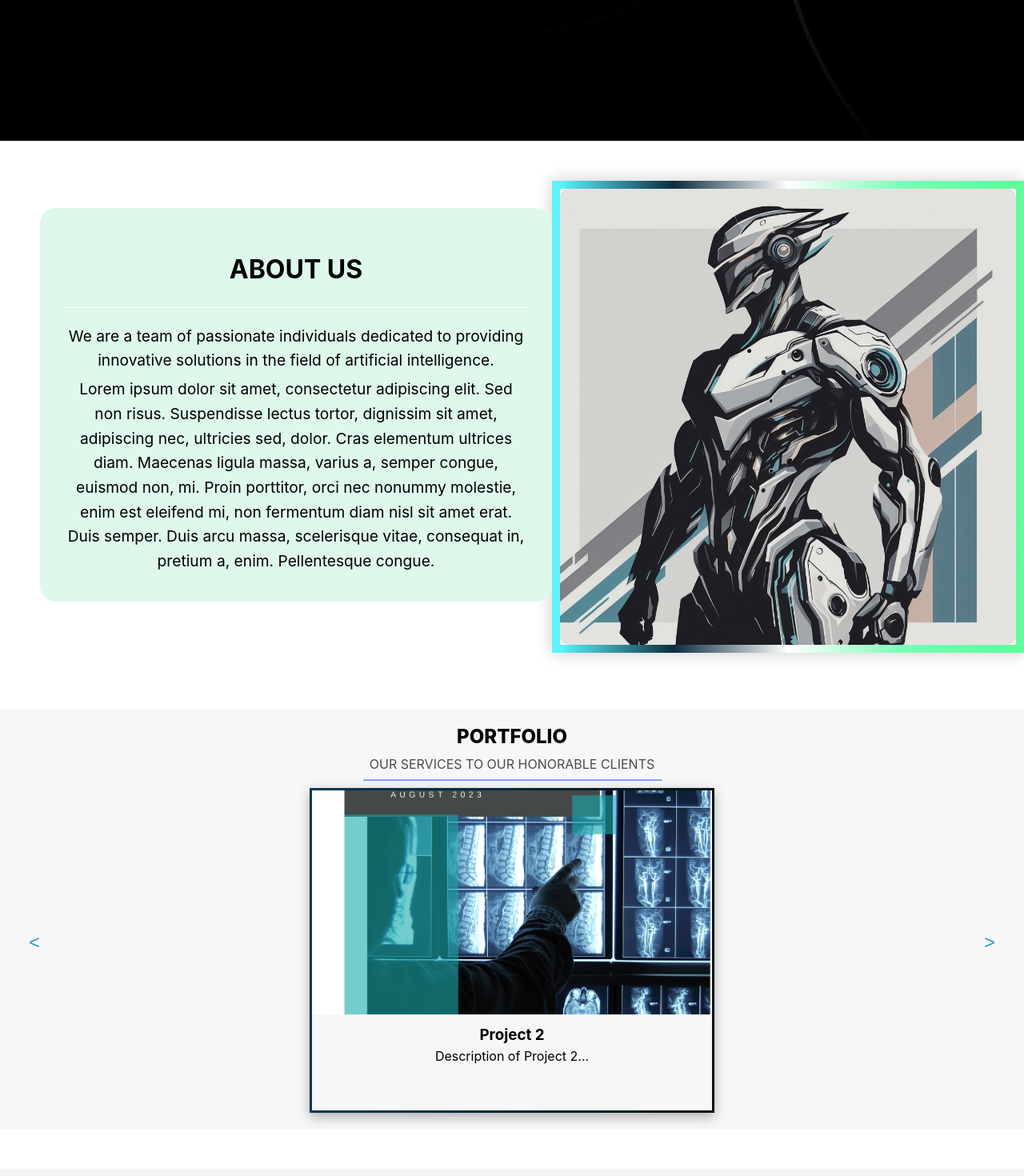
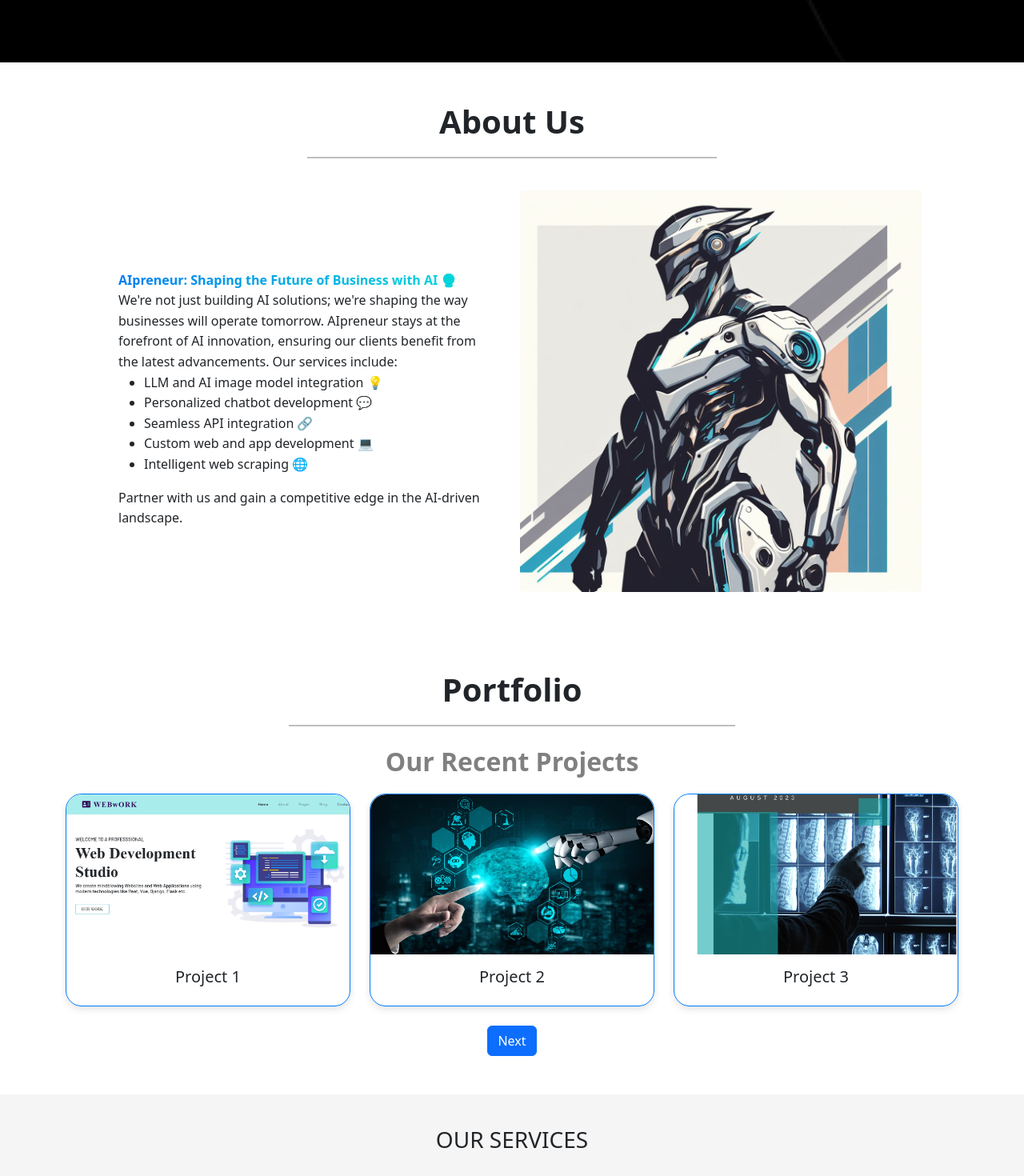
Before and after one commit to 1122coder/AIpreneur-LandingPage, a React (Create React App) app: page / in a window 1280 px wide. Shown: the part 780-2250 px from the top of the page at 80% size. Built offline with nearby package versions, Linux system fonts and the light colour scheme.

Commit message:
Portfolio section designed and developed

```diff
--- /dev/null
+++ b/postcss.config.js
@@ -0,0 +1,6 @@
+module.exports = {
+  plugins: {
+    tailwindcss: {},
+    autoprefixer: {},
+  },
+}
--- a/src/Pages/About-Us.jsx
+++ b/src/Pages/About-Us.jsx
@@ -1,5 +1,4 @@
 // AboutUs.jsx
-
 import React from 'react';
 import '../Style/AboutUs.css';
 import backgroundImage from '../Assets/comp.jpg';
@@ -8,27 +7,31 @@ import { Element } from 'react-scroll';
 const AboutUs = () => {
   return (
     <Element name="about-us" className="about-us-container">
+      <div className="about-us-title-container">
+        <h1 className="about-us-title">About Us</h1>
+        <hr className="about-us-title-line" />
+      </div>
+      <div className="content-container">
         <div className="text">
           <div className="text-container" id="about-us-text">
-          <h2 className="about-us-heading">About Us</h2>
-          <hr className="about-us-line" />
+            <p className='gradient-heading'>AIpreneur: Shaping the Future of Business with AI 🔮</p>
             <p>
-            We are a team of passionate individuals dedicated to providing innovative solutions in the field of
-            artificial intelligence.
-          </p>
-          <p>
-            Lorem ipsum dolor sit amet, consectetur adipiscing elit. Sed non risus. Suspendisse lectus tortor, dignissim
-            sit amet, adipiscing nec, ultricies sed, dolor. Cras elementum ultrices diam. Maecenas ligula massa, varius a,
-            semper congue, euismod non, mi. Proin porttitor, orci nec nonummy molestie, enim est eleifend mi, non
-            fermentum diam nisl sit amet erat. Duis semper. Duis arcu massa, scelerisque vitae, consequat in, pretium a,
-            enim. Pellentesque congue.
+              We're not just building AI solutions; we're shaping the way businesses will operate tomorrow. AIpreneur stays at the forefront of AI innovation, ensuring our clients benefit from the latest advancements. Our services include:
+              <ul>
+                <li>LLM and AI image model integration 💡</li>
+                <li>Personalized chatbot development 💬</li>
+                <li>Seamless API integration 🔗</li>
+                <li>Custom web and app development 💻</li>
+                <li>Intelligent web scraping 🌐</li>
+              </ul>
+              Partner with us and gain a competitive edge in the AI-driven landscape.
             </p>
           </div>
         </div>
         <div className="image">
           <div className="image-content">
-          {/* Your image here */}
             <img src={backgroundImage} alt="Your Image" />
+          </div>
         </div>
       </div>
     </Element>
--- a/src/Pages/Portfolio.jsx
+++ b/src/Pages/Portfolio.jsx
@@ -1,69 +1,89 @@
-import React, { useState, useEffect } from 'react';
-import '../Style/Portfolio.css'; // Import the CSS file
-
+import React, { useState } from 'react';
+import { Container, Row, Col, Card, Button } from 'react-bootstrap';
+// Make sure to import the Bootstrap CSS in your index.js or App.js
+// import 'bootstrap/dist/css/bootstrap.min.css';
 import Img1 from '../Assets/web.png';
 import Img2 from '../Assets/R.jpg';
 import Img3 from '../Assets/Fb.jpg';
-const Card = () => {
-  const [currentCard, setCurrentCard] = useState(0);
-  const [cards] = useState([
-    {
-      id: 1,
-      title: 'Project 1',
-      description: 'Description of Project 1...',
-      image: Img1, // Replace with your image URL
-    },
-    {
-      id: 2,
-      title: 'Project 2',
-      description: 'Description of Project 2...',
-      image: Img2, // Replace with your image URL
-    },
-    {
-      id: 3,
-      title: 'Project 2',
-      description: 'Description of Project 2...',
-      image: Img3, // Replace with your image URL
-    },
-    // Add more cards as needed...
-  ]);
+const projects = [
+  { id: 1, title: 'Project 1', description: 'Description of Project 1...', image: Img1 },
+  { id: 2, title: 'Project 2', description: 'Description of Project 2...', image: Img2 },
+  { id: 3, title: 'Project 3', description: 'Description of Project 3...', image: Img3 },
+  { id: 4, title: 'Project 4', description: 'Description of Project 4...', image: "" },
+];
 
-  useEffect(() => {
-    const interval = setInterval(() => {
-      setCurrentCard((prevCard) => (prevCard === cards.length - 1 ? 0 : prevCard + 1));
-    }, 3000);
+const Portfolio = () => {
+  const [currentIndex, setCurrentIndex] = useState(0);
 
-    return () => clearInterval(interval);
-  }, [cards.length]);
-
-  const prevCard = () => {
-    setCurrentCard((prevCard) => (prevCard === 0 ? cards.length - 1 : prevCard - 1));
+  const titleStyle = {
+    fontSize: '2.5rem', // Adjust the size as needed
+    fontWeight: 'bold',
+    margin: '0'
   };
 
-  const nextCard = () => {
-    setCurrentCard((prevCard) => (prevCard === cards.length - 1 ? 0 : prevCard + 1));
+  const lineStyle = {
+    width: '50%', // Adjust the width as needed
+    border: '0',
+    borderBottom: '2px solid black',
+    margin: '20px auto', // Center the line
   };
 
+  const subTitleStyle = {
+    fontSize: '2rem', // Adjust the size as needed for the subtitle
+    fontWeight: 'bold',
+    color: 'gray', // Adjust the color as needed
+    marginTop: '0.5rem', // Space between the line and subtitle
+  };
+
+  const nextCards = () => {
+    setCurrentIndex((prevIndex) => (prevIndex + 3) % projects.length);
+  };
+
+  const cardStyle = {
+    borderRadius: '20px', // Adjust this value to match the border-radius in your design
+    boxShadow: '0 4px 8px rgba(0, 0, 0, 0.1)', // This adds a subtle shadow effect
+    borderColor: '#007bff', // This should be the color of the border you want
+  };
+
+  const imgStyle = {
+    height: '200px', // Adjust according to your design
+    objectFit: 'cover',
+    borderTopLeftRadius: '20px', // Match this with the card border radius
+    borderTopRightRadius: '20px', // Match this with the card border radius
+  };
+
+
   return (
-    <div className="card-container">
-      <div className="portfolio-heading">Portfolio</div>
-      <div className="services-text">
-        Our services to our Honorable clients
-        <hr className="horizontal-line" />
-      </div>
-      <div className="card-section">
-        <button className="backward-button" onClick={prevCard}>{'<'}</button>
-        <div className="card">
-          <img src={cards[currentCard].image} alt={cards[currentCard].title} className="card-image" />
-          <div className="card-details">
-            <h3>{cards[currentCard].title}</h3>
-            <p>{cards[currentCard].description}</p>
-          </div>
-        </div>
-        <button className="forward-button" onClick={nextCard}>{'>'}</button>
-      </div>
-    </div>
+    <Container className="py-5">
+      <Row className="justify-content-center mb-12">
+        <Col md={12} className="text-center">
+          <h2 style={titleStyle} className="text-indigo-600 font-semibold tracking-wide uppercase">
+            Portfolio
+          </h2>
+          <hr style={lineStyle} />
+          <p style={subTitleStyle}>Our Recent Projects</p>
+        </Col>
+      </Row>
+      <Row xs={1} md={2} lg={3} className="g-4">
+        {projects.slice(currentIndex, currentIndex + 3).map((project) => (
+          <Col key={project.id}>
+            <Card style={cardStyle}>
+              <Card.Img variant="top" src={project.image} alt={project.title} style={imgStyle} />
+              <Card.Body>
+                <Card.Title>{project.title}</Card.Title>
+                {/* Description can be added here if needed */}
+              </Card.Body>
+            </Card>
+          </Col>
+        ))}
+      </Row>
+      <Row className="mt-4">
+        <Col className="text-center">
+          <Button variant="primary" onClick={nextCards}>Next</Button>
+        </Col>
+      </Row>
+    </Container>
   );
 };
 
-export default Card;
+export default Portfolio;
--- a/src/Style/AboutUs.css
+++ b/src/Style/AboutUs.css
@@ -1,4 +1,3 @@
-
 /* Animation keyframes */
 @keyframes fadeIn {
   from {
@@ -13,116 +12,113 @@
 
 /* Apply animation to the 'about-us' element */
 #about-us {
-  animation: fadeIn 1s ease-out forwards; /* Adjust timing and easing as needed */
+  animation: fadeIn 1s ease-out forwards;
   opacity: 0; /* Start the element as invisible */
 }
 
 .about-us-container {
-  margin-top: 50px;
+  margin: 50px 10%;
   display: flex;
-  position: relative; /* Make the container relative to position its children */
+  flex-direction: column;
   align-items: center;
 }
 
-.text {
-  flex: 1;
-  padding: 50px;
-  z-index: 3;
+.about-us-title-container {
+  text-align: center;
+  width: 100%;
+}
+
+.about-us-title {
+  font-size: 2.5rem;
+  font-weight: bold;
+  margin: 0;
+}
+
+.about-us-title-line {
+  width: 50%;
+  border: 0;
+  border-bottom: 2px solid black;
+  margin: 20px auto; /* Center the line */
+}
+
+.content-container {
+  display: flex;
+  width: 100%;
+  gap: 20px;
+  align-items: flex-start;
+  margin-top: 20px;
 }
 
 .text-container {
-  background-color: #def8eb; /* Palette green background color */
-  padding: 30px;
-  border-radius: 20px; /* Rounded block */
-  transition: transform 0.3s ease-in-out; /* Add a transition for smooth zoom effect */
-  margin-right: -50px; /* Adjust this value to move the text block more towards the right */
-  margin-top: -30px; /* Adjust this value to position the text block closer to the image */
-  position: relative; /* Ensure text container is relative */
+  padding: 20px;
+  border-radius: 5px;
+  position: relative;
+  display: flex;
+  flex-direction: column;
+  margin-top: 80px;
+}
+.gradient-heading {
+  font-size: 2.9rem; /* Slightly increased font size */
+  font-weight: bold;
+  background: -webkit-linear-gradient(left, #007CF0, #00DFD8);
+  -webkit-background-clip: text;
+  -webkit-text-fill-color: transparent;
+  margin: 0;
+  padding: 0;
+}
+.text {
+  flex: 1;
+}
+
+.text-container {
+  padding: 20px;
+  border-radius: 5px;
+  position: relative;
 }
 
 .about-us-heading {
   font-size: 2rem;
   text-transform: uppercase;
-  position: relative;
-  display: inline-block;
   margin-bottom: 20px;
 }
 
 .about-us-line {
   border: none;
-  border-bottom: 1px solid #fff; /* Line behind the text */
+  border-bottom: 2px solid black; /* Solid line */
   margin-bottom: 20px;
   width: 100%;
 }
 
-.text-container p {
-  font-size: 1.2rem;
+.text-container p,
+.text-container ul {
+  text-align: left; /* Align text to the left */
+  font-size: 1rem;
   line-height: 1.6;
 }
 
 .image {
   flex: 1;
-  position: relative;
-  z-index: 1;
-}
-
-
-.image-content {
-  position: relative;
-  max-width: 100%;
-  border: 10px solid transparent;
-  border-image-slice: 1;
-  border-image-source: linear-gradient(to right, #5ff4ff, #0b2d40, #ffffff, #7bfeb6, #5fff9c);
-  box-sizing: border-box;
-  box-shadow: 0px 0px 20px rgba(0, 0, 0, 0.2); /* Charming shadow */
 }
 
 .image-content img {
-  display: block;
   width: 100%;
   height: auto;
-  border-radius: 10px; /* Add some rounded corners for a modern look */
-  filter: grayscale(50%) brightness(90%); /* Modern shades - You can adjust the values */
+  border-radius: 5px;
 }
 
-/* Apply zoom effect on hover */
-#about-us-text:hover {
-  transform: scale(1.12); /* Increase the scale to zoom in */
-}
-
-
-
-/* For tablet screens */
 @media (max-width: 768px) {
-  .about-us-container {
+  .content-container {
     flex-direction: column;
     align-items: center;
   }
 
-  .text {
-    padding: 30px;
-    order: 2;
-    text-align: center;
-  }
-
-  .text-container {
-    max-width: 90%;
-    margin-top: 20px;
-  }
-
-  .image {
-    order: 1;
+  .text, .image {
     width: 100%;
   }
 }
 
-/* For mobile screens */
 @media (max-width: 480px) {
-  .text {
-    padding: 20px;
-  }
-
-  .text-container {
-    max-width: 100%;
+  .about-us-container {
+    margin: 50px 5%; /* Reduce side margins for smaller screens */
   }
 }
--- a/src/index.css
+++ b/src/index.css
@@ -1,3 +1,4 @@
+
 body {
   margin: 0;
   font-family: -apple-system, BlinkMacSystemFont, 'Segoe UI', 'Roboto', 'Oxygen',
--- a/src/index.js
+++ b/src/index.js
@@ -3,7 +3,7 @@ import ReactDOM from 'react-dom/client';
 import './index.css';
 import App from './App';
 import reportWebVitals from './reportWebVitals';
-
+import 'bootstrap/dist/css/bootstrap.min.css';
 const root = ReactDOM.createRoot(document.getElementById('root'));
 root.render(
   <React.StrictMode>
--- /dev/null
+++ b/tailwind.config.js
@@ -0,0 +1,8 @@
+/** @type {import('tailwindcss').Config} */
+module.exports = {
+  content: [],
+  theme: {
+    extend: {},
+  },
+  plugins: [],
+}
```
Also changed, not shown: package.json (+7 -0 lines), 1 other file (tests, documents, lock files or other folders). Lines whose indentation alone changed are shown as unchanged.
